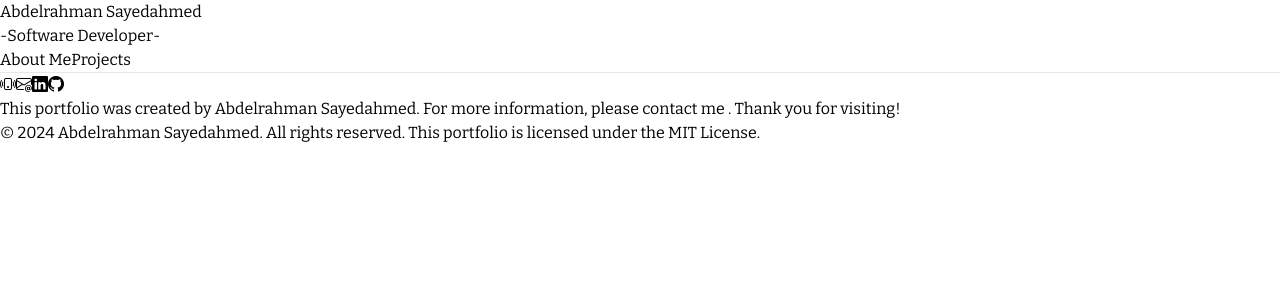
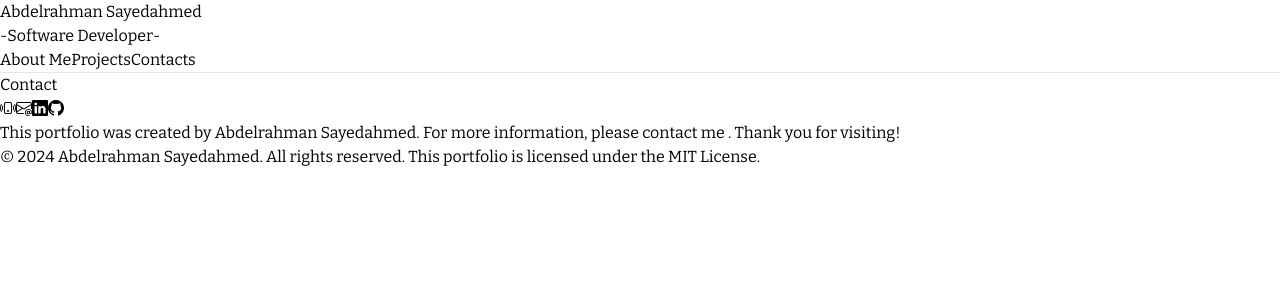
Before and after one commit to AbdelSayedahmed/portfolio-frontend, a React (Vite) app: page /Contact in a window 1280 px wide. Shown: the top 300 px of the page. Built offline with nearby package versions, Linux system fonts and the light colour scheme; no server answers.

Commit message:
added contact page and menu component

```diff
--- a/src/App.jsx
+++ b/src/App.jsx
@@ -1,11 +1,12 @@
 import React from "react";
 import { Routes, Route, useLocation } from "react-router-dom";
 
+import Header from "./components/Header.jsx";
+import LandingPage from "./components/LandingPage.jsx";
+import AboutMe from "./components/AboutMe.jsx";
+import Projects from "./components/Projects.jsx";
+import Contact from "./components/Contact.jsx";
 import Footer from "./components/Footer.jsx";
-import Header from "./components/Header.jsx";
-import AboutMe from "./components/AboutMe.jsx";
-import LandingPage from "./components/LandingPage.jsx";
-import Projects from "./components/Projects.jsx";
 
 export default function App() {
   const location = useLocation();
@@ -17,6 +18,7 @@ export default function App() {
         <Routes>
           <Route path="/" element={<LandingPage />} />
           <Route path="/AboutMe" element={<AboutMe />} />
+          <Route path="/Contact" element={<Contact />} />
           <Route path="/Projects" element={<Projects />} />
         </Routes>
       </div>
--- /dev/null
+++ b/src/components/Contact.jsx
@@ -0,0 +1,5 @@
+import React from "react";
+
+export default function Contact() {
+  return <h1>Contact</h1>;
+}
--- a/src/components/Header.jsx
+++ b/src/components/Header.jsx
@@ -1,5 +1,6 @@
 import React from "react";
 import { Link } from "react-router-dom";
+import Menu from "./Menu";
 
 export default function Header() {
   return (
@@ -9,20 +10,7 @@ export default function Header() {
           <h4 className="text-[22px]">Abdelrahman Sayedahmed</h4>
           <h6>-Software Developer-</h6>
         </Link>
-        <div className="flex items-center gap-5">
-          <Link
-            to="/AboutMe"
-            className="border border-[1px] px-[20px] py-[5px] hover:bg-white hover:bg-opacity-50"
-          >
-            About Me
-          </Link>
-          <Link
-            to="/Projects"
-            className="border border-[1px] px-[20px] py-[5px] hover:bg-white hover:bg-opacity-50"
-          >
-            Projects
-          </Link>
-        </div>
+        <Menu />
       </div>
       <hr className="h-[5px] bg-orange-500 border-0" />
     </div>
--- a/src/components/LandingPage.jsx
+++ b/src/components/LandingPage.jsx
@@ -1,5 +1,6 @@
+// LandingPage.js
 import React from "react";
-import { Link } from "react-router-dom";
+import Menu from "./Menu";
 
 export default function LandingPage() {
   return (
@@ -13,19 +14,8 @@ export default function LandingPage() {
           - unknown
         </p>
       </div>
-      <div className="flex gap-5 text-[24px] mt-[10%]">
-        <Link
-          to="/AboutMe"
-          className="border border-[1px] px-[20px] py-[5px] hover:bg-white hover:bg-opacity-50"
-        >
-          About Me
-        </Link>
-        <Link
-          to="/Projects"
-          className="border border-[1px] px-[20px] py-[5px] hover:bg-white hover:bg-opacity-50"
-        >
-          Projects
-        </Link>
+      <div className="mt-[10%]">
+        <Menu />
       </div>
     </div>
   );
--- /dev/null
+++ b/src/components/Menu.jsx
@@ -0,0 +1,27 @@
+import React from "react";
+import { Link } from "react-router-dom";
+
+export default function Menu() {
+  return (
+    <div className="flex gap-5 text-[24px]">
+      <Link
+        to="/AboutMe"
+        className="border border-[1px] px-[20px] py-[5px] hover:bg-white hover:bg-opacity-50"
+      >
+        About Me
+      </Link>
+      <Link
+        to="/Projects"
+        className="border border-[1px] px-[20px] py-[5px] hover:bg-white hover:bg-opacity-50"
+      >
+        Projects
+      </Link>
+      <Link
+        to="/Contacts"
+        className="border border-[1px] px-[20px] py-[5px] hover:bg-white hover:bg-opacity-50"
+      >
+        Contacts
+      </Link>
+    </div>
+  );
+}
--- a/src/components/Projects.jsx
+++ b/src/components/Projects.jsx
@@ -17,16 +17,16 @@ export default function Projects() {
     fetchProjects();
   }, []);
 
-  {
-    backend_link: "https://github.com/ayoublos/Recipe-Project-BackEnd";
-    created_at: "2024-11-03T21:31:55.998Z";
-    deployed_link: "https://culinarycompass.netlify.app/";
-    description: "Culinary Compass is a web application designed to provide an extensive collection of recipes from around the world. Users can browse, contribute, and edit recipes while engaging with a community of food enthusiasts.";
-    frontend_link: "https://github.com/AbdelSayedahmed/AbdelSayedahmed-Recipe-Project-FrontEnd";
-    id: 1;
-    image_url: "https://culinarycompass.netlify.app/app-logos/culinary-compass-logo.png";
-    name: "Recipe Project";
-    updated_at: "2024-11-03T21:31:55.998Z";
+  const samlpleProject = {
+    backend_link: "https://github.com/ayoublos/Recipe-Project-BackEnd",
+    created_at: "2024-11-03T21:31:55.998Z",
+    deployed_link: "https://culinarycompass.netlify.app/",
+    description: "Culinary Compass is a web application designed to provide an extensive collection of recipes from around the world. Users can browse, contribute, and edit recipes while engaging with a community of food enthusiasts.",
+    frontend_link: "https://github.com/AbdelSayedahmed/AbdelSayedahmed-Recipe-Project-FrontEnd",
+    id: 1,
+    image_url: "https://culinarycompass.netlify.app/app-logos/culinary-compass-logo.png",
+    name: "Recipe Project",
+    updated_at: "2024-11-03T21:31:55.998Z",
   }
 
   return (
```
